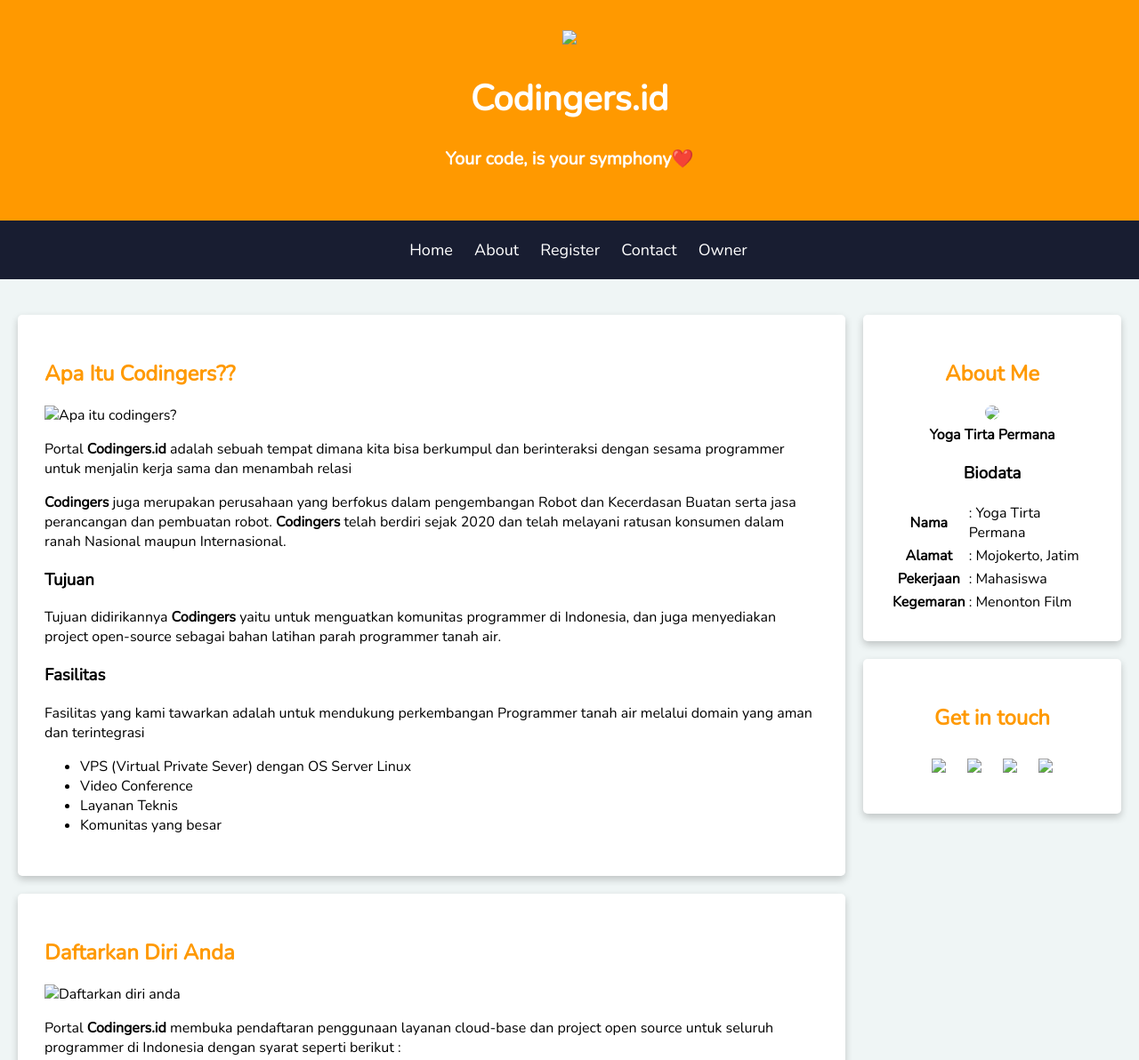
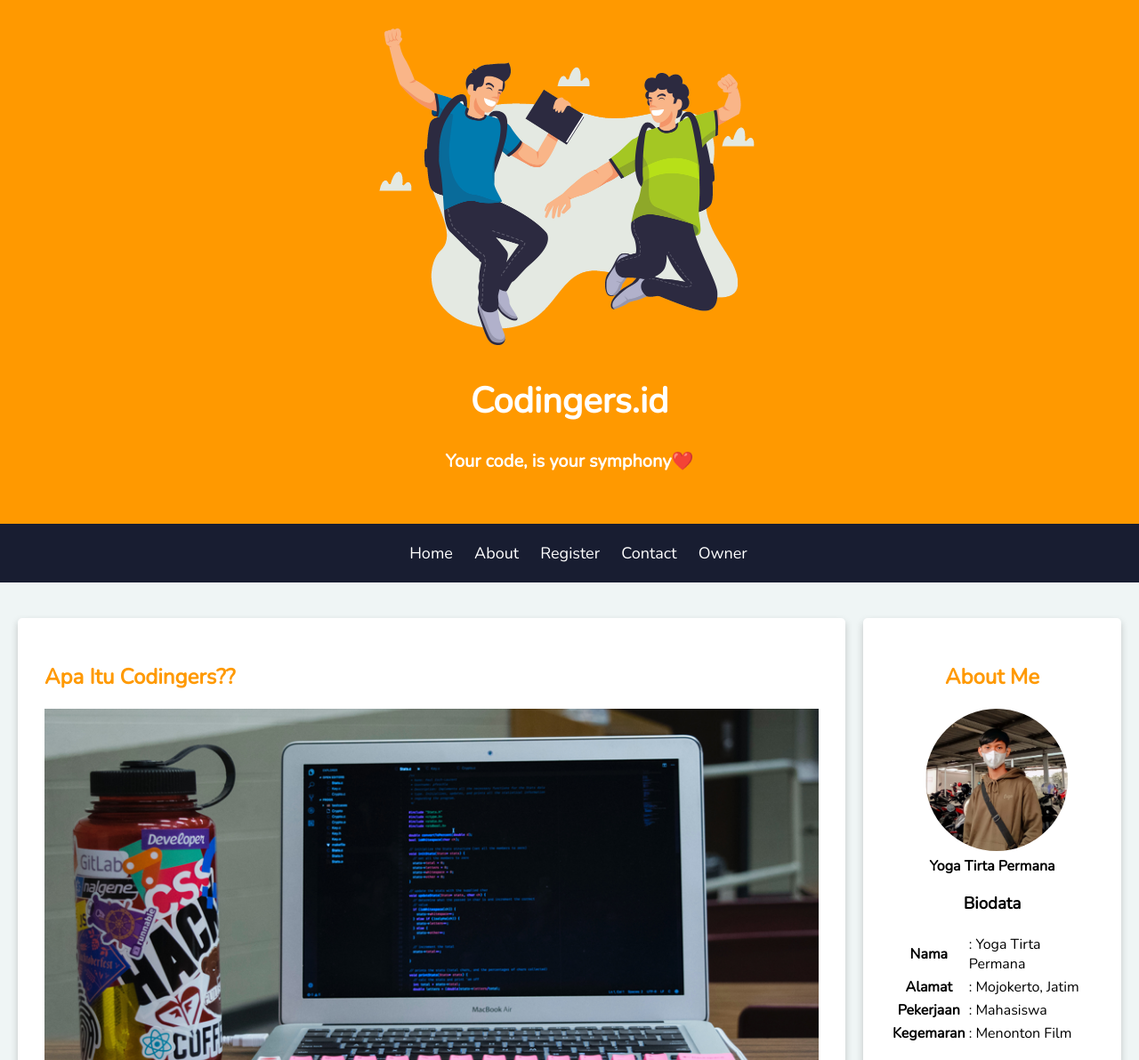
Before and after one commit to yoga-tirta/dicoding-Belajar-Dasar-Pemrograman-Web, a plain HTML site: page index.html in a window 1280 px wide. Shown: the top 1192 px of the page at 89% size. Drawn offline with nearby package versions, Linux system fonts and the light colour scheme; files that its build step writes are made by us from their sources.

Commit message:
ubah direktori

```diff
--- a/index.html
+++ b/index.html
@@ -5,8 +5,8 @@
   <meta http-equiv="X-UA-Compatible" content="IE=edge">
   <meta name="viewport" content="width=device-width, initial-scale=1.0">
 
-  <link rel="shortcut icon" href="img/logo.png" />
-  <link rel="stylesheet" type="text/css" href="style.css">
+  <link rel="shortcut icon" href="assets/img/logo.png" />
+  <link rel="stylesheet" type="text/css" href="assets/css/style.css">
   <title>Codingers.id || Yoga Tirta</title>
 </head>
 
@@ -14,7 +14,7 @@
   <!-- Header -->
   <header id="header">
     <div class="jumbotron">
-      <img src="img/header.png" width="500px">
+      <img src="assets/img/header.png" width="500px">
       <h1>Codingers.id</h1>
       <h4>Your code, is your symphony❤️</h4>
     </div>
@@ -35,7 +35,7 @@
     <div id="content">
       <article id="about" class="card">
         <h2>Apa Itu Codingers??</h2>
-        <img src="img/1.png" alt="Apa itu codingers?" class="featured-image">
+        <img src="assets/img/1.png" alt="Apa itu codingers?" class="featured-image">
 
         <p>Portal <strong>Codingers.id</strong> adalah sebuah tempat dimana kita bisa berkumpul dan berinteraksi dengan sesama programmer untuk menjalin kerja sama dan menambah relasi
         <p><strong>Codingers</strong> juga merupakan perusahaan yang berfokus dalam pengembangan Robot dan Kecerdasan Buatan serta jasa perancangan dan pembuatan robot. <strong>Codingers</strong> telah berdiri sejak 2020 dan telah melayani ratusan konsumen dalam ranah Nasional maupun Internasional.</p>
@@ -55,7 +55,7 @@
 
       <article id="register" class="card">
         <h2>Daftarkan Diri Anda</h2>
-        <img src="img/2.jpg" alt="Daftarkan diri anda" class="featured-image">
+        <img src="assets/img/2.jpg" alt="Daftarkan diri anda" class="featured-image">
         <p>Portal <strong>Codingers.id</strong> membuka pendaftaran penggunaan layanan cloud-base dan project open source untuk seluruh programmer di Indonesia dengan syarat seperti berikut :</p>
           <ul>
               <li>Mengisi form pendaftaran: <a href="#">s.id/DaftarCodingers</a></li>
@@ -67,7 +67,7 @@
 
       <article id="subdomain-terdaftar" class="card">
                 <h2>40 Subdomain Terdaftar</h2>
-                <img src="img/3.png" alt="30 subdomain terdaftar" class="featured-image">
+                <img src="assets/img/3.png" alt="30 subdomain terdaftar" class="featured-image">
                 <p>Berproses selama 1 minggu Tim Portal Pembelajaran Online melajah.id rilis 40 subdomain dan lengkap aplikasi elearning mandiri untuk sekolah dari tingkat SD, SMP, SMA, SMK dan 1 subdomain dan aplikasi elearning untuk MGMP, Lembaga Pelatihan yang diberi nama pasraman.melajah.id Atas dasar semangat kebersamaan dari Tim diharapkan  melajah.id bisa memberikan warna baru dalam layanan E-learning terintegrasi pada sekolah di Bali. Karena portal melajah.id khusus dibuat untuk Lembaga Pendidikan Formal dan Nonformal di Bali dengan semangat belajar, bekerja, berbagi untuk Bali. Daftar sekolah yang sudah up pada tahap pertama ini adalah:</p>
                 <ol>
                     <li><a href="https://sman1tabanan.melajah.id">https://sman1tabanan.melajah.id</a></li>
@@ -103,7 +103,7 @@
         <header>
           <h2>About Me</h2>
           <figure>
-            <img src="img/profil.jpeg" class="rounded" width="160px">
+            <img src="assets/img/profil.jpeg" class="rounded" width="160px">
             <figcaption><b>Yoga Tirta Permana</b></figcaption>
           </figure>
         </header>
@@ -134,10 +134,10 @@
         <header>
           <h2>Get in touch</h2>
           <section>
-            <a href="https://www.linkedin.com/in/yoga-tirta-6707721b0/"><img src="img/linkedin.png" width="50px"></a>
-            <a href="https://github.com/yoga-tirta"><img src="img/github.png" width="50px"></a>
-            <a href="https://www.instagram.com/hi.yogatirta/"><img src="img/ig.png" width="50px"></a>
-            <a href="https://www.facebook.com/yogatirtapermana552"><img src="img/fb.png" width="50px"></a>
+            <a href="https://www.linkedin.com/in/yoga-tirta-6707721b0/"><img src="assets/img/linkedin.png" width="50px"></a>
+            <a href="https://github.com/yoga-tirta"><img src="assets/img/github.png" width="50px"></a>
+            <a href="https://www.instagram.com/hi.yogatirta/"><img src="assets/img/ig.png" width="50px"></a>
+            <a href="https://www.facebook.com/yogatirtapermana552"><img src="assets/img/fb.png" width="50px"></a>
           </section>
         </header>
       </article>
```
